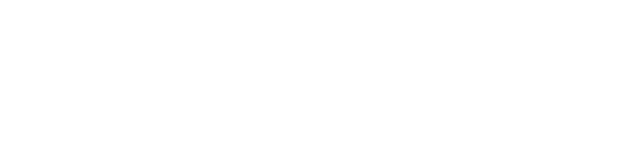
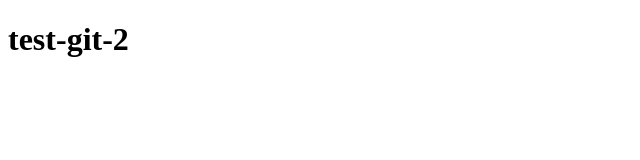
Before and after one commit to warnett25/test-git-2, a plain HTML site: page index.html in a window 1280 px wide. Shown: the whole page, without its empty margins (0-640 px from the left). Drawn offline with Linux system fonts and the light colour scheme.

Commit message:
another new

```diff
--- a/index.html
+++ b/index.html
@@ -7,6 +7,7 @@
     <title>Test-Git-2</title>
 </head>
 <body>
+    <h1>test-git-2</h1>
     <script src="index.js"></script>
 </body>
 </html>
```
Also changed, not shown: 1 other file.
